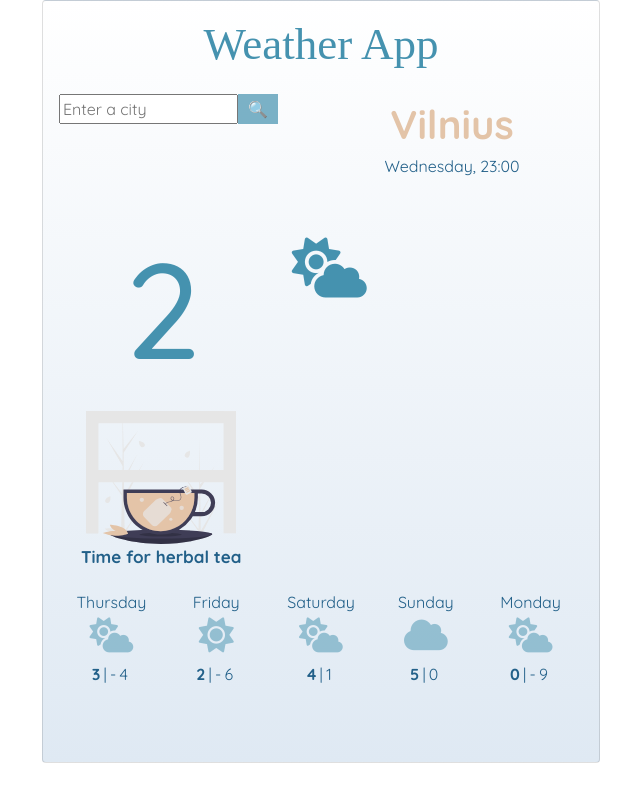
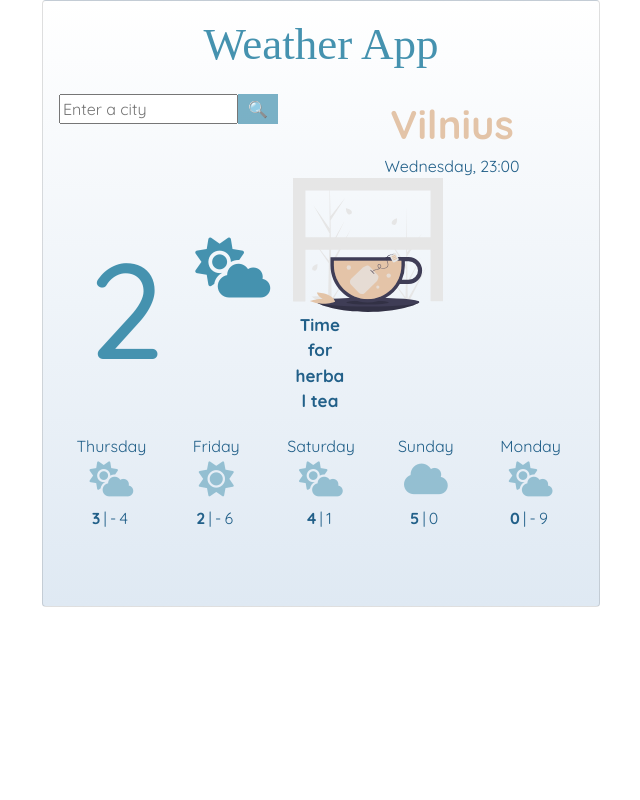
Before and after one commit to skriukaite/Weather-app-react, a React (Create React App) app: page / in a window 1280 px wide. Shown: the whole page, without its empty margins (319-959 px from the left). Built offline with nearby package versions, Linux system fonts and the light colour scheme; a web font is replaced by a local one.

Commit message:
Add new section for visual weather info

```diff
--- a/src/App.css
+++ b/src/App.css
@@ -16,3 +16,8 @@
   display: flex;
   flex-direction: row;
 }
+
+.visuals-section {
+  display: flex;
+  flex-direction: row;
+}
--- a/src/App.js
+++ b/src/App.js
@@ -19,8 +19,10 @@ export default function App() {
               <Search />
               <CurrentInfo />
             </div>
-            <Weather />
-            <TimeForSection />
+            <div className="visuals-section">
+              <Weather />
+              <TimeForSection />
+            </div>
             <Forecast />
           </div>
         </div>
```
